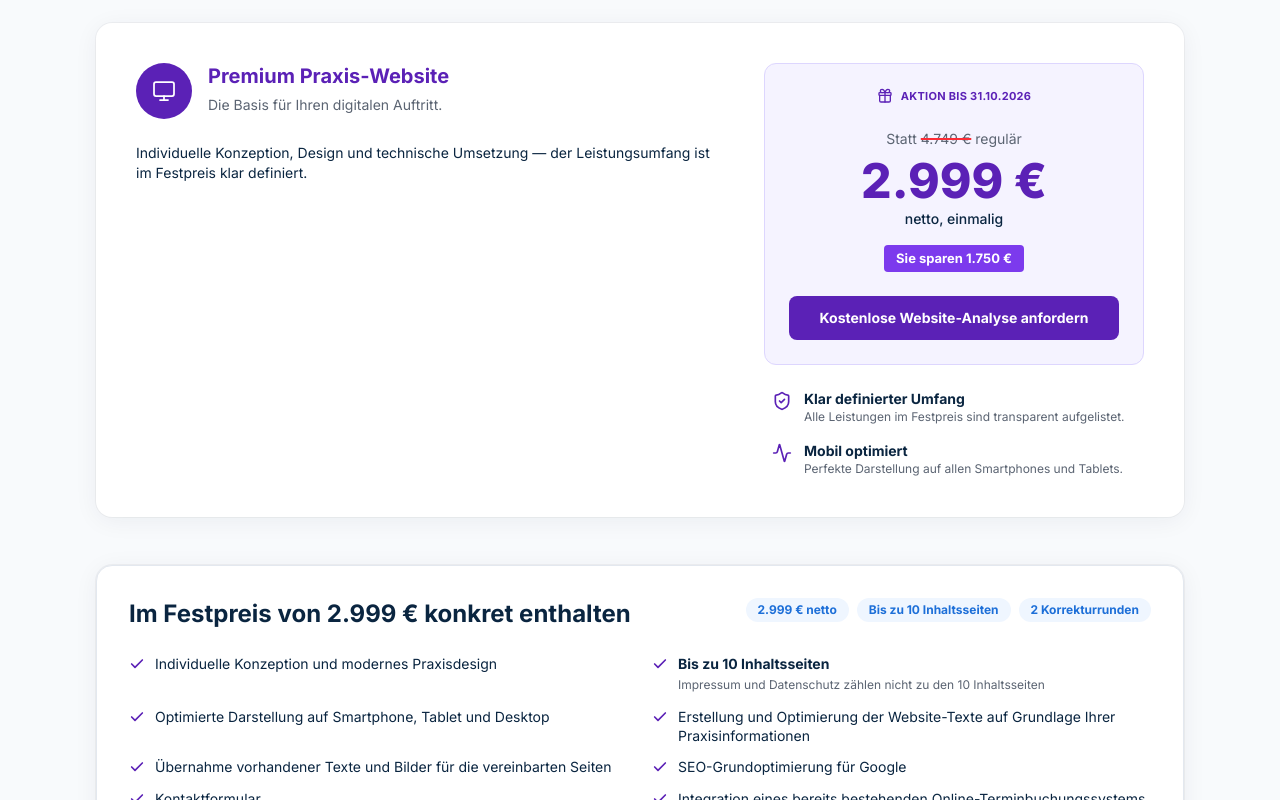
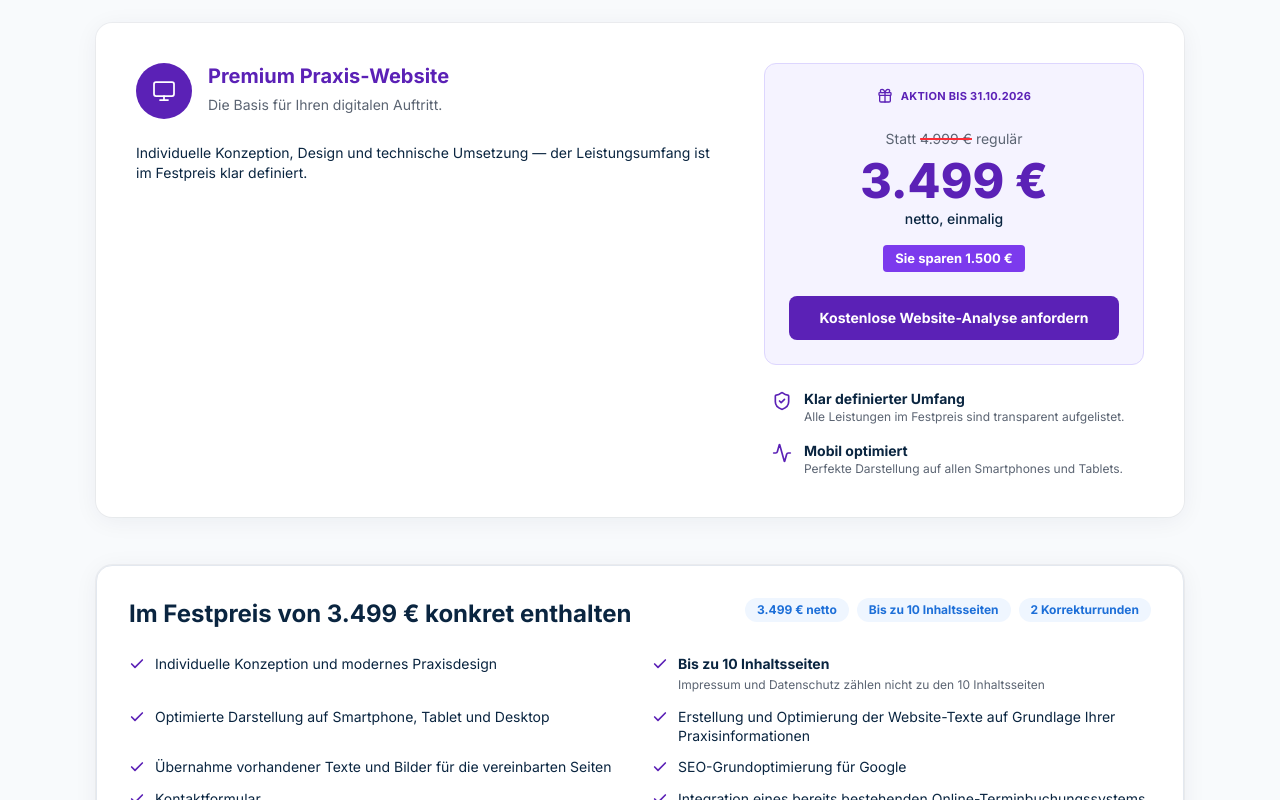
Before and after one commit to martinochs/ochs-werbeagentur, a Next.js app: page /leistungen/praxis-websites in a window 1280 px wide. Shown: the part 780-1580 px from the top of the page. Built offline with nearby package versions, Linux system fonts and the light colour scheme; no server answers.

Commit message:
fix: raise setup prices to 4.999 EUR regular and 3.499 EUR action
Keep the combo package aligned (9.499 / 6.499) so bundle pricing stays consistent with the new single-offer amounts.

Co-authored-by: Cursor <cursoragent@cursor.com>

```diff
--- a/app/leistungen/google-ads/page.tsx
+++ b/app/leistungen/google-ads/page.tsx
@@ -89,7 +89,7 @@ export default function GoogleAdsPage() {
                           Google-Ads-Kampagne
                         </h3>
                         <p className="mt-1 text-sm leading-snug text-muted">
-                          Einmalig 2.999 € netto
+                          Einmalig 3.499 € netto
                         </p>
                       </div>
                     </div>
@@ -128,14 +128,14 @@ export default function GoogleAdsPage() {
                         </p>
                       </div>
                       <div className="mt-6">
-                        <p className="text-sm text-muted">Statt <span className="line-through decoration-red-500 decoration-2">4.749 €</span> regulär</p>
+                        <p className="text-sm text-muted">Statt <span className="line-through decoration-red-500 decoration-2">4.999 €</span> regulär</p>
                         <p className="mt-2 text-5xl font-extrabold text-[#166534]">
-                          2.999 €
+                          3.499 €
                         </p>
                         <p className="mt-1 text-sm font-medium text-navy">einmalig · netto</p>
                       </div>
                       <div className="mx-auto mt-4 inline-block rounded bg-[#16a34a] px-3 py-1 text-[13px] font-bold text-white">
-                        Sie sparen 1.750 €
+                        Sie sparen 1.500 €
                       </div>
                       <a
                         href={erstgespraechUrl("google-ads")}
@@ -314,12 +314,12 @@ export default function GoogleAdsPage() {
                     <span className="text-[11px] font-bold uppercase tracking-wide text-[#ca8a04]">Aktion bis 31.10.2026</span>
                   </div>
                   <div className="mt-1 flex items-baseline gap-2">
-                    <span className="text-sm text-muted line-through decoration-red-500 decoration-2">8.999 €</span>
+                    <span className="text-sm text-muted line-through decoration-red-500 decoration-2">9.499 €</span>
                     {" "}
-                    <span className="text-3xl font-extrabold text-[#ca8a04]">5.499 €</span>
+                    <span className="text-3xl font-extrabold text-[#ca8a04]">6.499 €</span>
                   </div>
                   <div className="mt-1.5 inline-block rounded bg-[#fef08a] px-2 py-0.5 text-[11px] font-bold text-[#a16207]">
-                    Sie sparen 3.500 €
+                    Sie sparen 3.000 €
                   </div>
                 </div>
                 <div className="shrink-0 w-full md:w-auto">
--- a/app/leistungen/praxis-websites/page.tsx
+++ b/app/leistungen/praxis-websites/page.tsx
@@ -63,7 +63,7 @@ export default function PraxisWebsitesPage() {
                 Transparentes Angebot für Ihre Praxis
               </h2>
               <p className="mt-4 text-base text-muted">
-                Festpreis 2.999 € netto mit klar definiertem Leistungsumfang.
+                Festpreis 3.499 € netto mit klar definiertem Leistungsumfang.
               </p>
             </div>
 
@@ -103,14 +103,14 @@ export default function PraxisWebsitesPage() {
                         </p>
                       </div>
                       <div className="mt-6">
-                        <p className="text-sm text-muted">Statt <span className="line-through decoration-red-500 decoration-2">4.749 €</span> regulär</p>
+                        <p className="text-sm text-muted">Statt <span className="line-through decoration-red-500 decoration-2">4.999 €</span> regulär</p>
                         <p className="mt-2 text-5xl font-extrabold text-[#5b21b6]">
-                          2.999 €
+                          3.499 €
                         </p>
                         <p className="mt-1 text-sm font-medium text-navy">netto, einmalig</p>
                       </div>
                       <div className="mx-auto mt-4 inline-block rounded bg-[#7c3aed] px-3 py-1 text-[13px] font-bold text-white">
-                        Sie sparen 1.750 €
+                        Sie sparen 1.500 €
                       </div>
                       <a
                         href={erstgespraechUrl("website")}
@@ -280,12 +280,12 @@ export default function PraxisWebsitesPage() {
                     <span className="text-[11px] font-bold uppercase tracking-wide text-[#ca8a04]">Aktion bis 31.10.2026</span>
                   </div>
                   <div className="mt-1 flex items-baseline gap-2">
-                    <span className="text-sm text-muted line-through decoration-red-500 decoration-2">8.999 €</span>
+                    <span className="text-sm text-muted line-through decoration-red-500 decoration-2">9.499 €</span>
                     {" "}
-                    <span className="text-3xl font-extrabold text-[#ca8a04]">5.499 €</span>
+                    <span className="text-3xl font-extrabold text-[#ca8a04]">6.499 €</span>
                   </div>
                   <div className="mt-1.5 inline-block rounded bg-[#fef08a] px-2 py-0.5 text-[11px] font-bold text-[#a16207]">
-                    Sie sparen 3.500 €
+                    Sie sparen 3.000 €
                   </div>
                 </div>
                 <div className="shrink-0 w-full md:w-auto">
@@ -298,7 +298,7 @@ export default function PraxisWebsitesPage() {
               {/* Footer Bar */}
               <div className="mt-4 flex flex-col md:flex-row items-center justify-center gap-4 border-t border-border pt-6">
                 <div className="flex flex-wrap items-center justify-center gap-x-4 gap-y-2 text-[13px] text-muted">
-                  <span className="flex items-center gap-1.5"><ShieldCheck className="h-4 w-4 text-[#5b21b6]" /> Festpreis 2.999 € netto</span>
+                  <span className="flex items-center gap-1.5"><ShieldCheck className="h-4 w-4 text-[#5b21b6]" /> Festpreis 3.499 € netto</span>
                   <span className="text-border" aria-hidden="true"> &bull; </span>
                   <span>Klar definierter Leistungsumfang</span>
                 </div>
--- a/app/page.tsx
+++ b/app/page.tsx
@@ -22,7 +22,7 @@ import {
 
 const homeFaqItems = [
   faqItems[0], // Was kostet eine professionelle Website für eine Arztpraxis?
-  faqItems[1], // Was ist im Festpreis von 2.999 € netto enthalten?
+  faqItems[1], // Was ist im Festpreis von 3.499 € netto enthalten?
   faqItems[2], // Was versteht sich unter einer Korrekturrunde?
   faqItems[3], // Wie lange dauert die Erstellung einer Praxis-Website?
   faqItems[15], // Wie starten wir mit der Zusammenarbeit?
--- a/components/Header.tsx
+++ b/components/Header.tsx
@@ -61,7 +61,7 @@ export function Header() {
             <Gift className="h-4 w-4 shrink-0 text-[#bbf7d0]" />
             <Link href="/#preise" className="leading-snug transition-opacity hover:opacity-80">
               <span className="font-bold text-[#bbf7d0] underline decoration-[#bbf7d0]/50 underline-offset-2">AKTIONSPREISE BIS 31.10.2026:</span>{" "}
-              Premium Praxis-Website oder Google-Ads-Einrichtung jeweils 2.999 € netto
+              Premium Praxis-Website oder Google-Ads-Einrichtung jeweils 3.499 € netto
             </Link>
           </div>
           <Link
--- a/lib/content/faq.ts
+++ b/lib/content/faq.ts
@@ -6,13 +6,13 @@ export const faqItems = [
 
     answer:
 
-      "Die Kosten hängen von Umfang und Funktionen ab. Unser Premium-Paket kostet regulär 4.749 € netto. Aktuell erhalten Sie die Praxis-Website bis zum 31.10.2026 zum Aktionspreis von 2.999 € netto — mit klar definiertem Leistungsumfang, unter anderem bis zu 10 Inhaltsseiten und 2 Korrekturrunden vor Veröffentlichung. Nach unserer kostenlosen Website-Analyse erhalten Sie ein transparentes Festpreis-Angebot.",
+      "Die Kosten hängen von Umfang und Funktionen ab. Unser Premium-Paket kostet regulär 4.999 € netto. Aktuell erhalten Sie die Praxis-Website bis zum 31.10.2026 zum Aktionspreis von 3.499 € netto — mit klar definiertem Leistungsumfang, unter anderem bis zu 10 Inhaltsseiten und 2 Korrekturrunden vor Veröffentlichung. Nach unserer kostenlosen Website-Analyse erhalten Sie ein transparentes Festpreis-Angebot.",
 
   },
 
   {
 
-    question: "Was ist im Festpreis von 2.999 € netto für die Praxis-Website enthalten?",
+    question: "Was ist im Festpreis von 3.499 € netto für die Praxis-Website enthalten?",
 
     answer:
 
--- a/lib/content/google-ads-arztpraxis.ts
+++ b/lib/content/google-ads-arztpraxis.ts
@@ -1,7 +1,7 @@
 export const googleAdsArztpraxisMetadata = {
   title: "Google Ads für Arztpraxen | OCHS Digital",
   description:
-    "Google Ads für Arztpraxen: individuelle Kampagnenerstellung, Keyword-Recherche und 30 Tage Startoptimierung für 2.999 € netto.",
+    "Google Ads für Arztpraxen: individuelle Kampagnenerstellung, Keyword-Recherche und 30 Tage Startoptimierung für 3.499 € netto.",
   canonicalPath: "/google-ads-arztpraxis",
 };
 
@@ -17,7 +17,7 @@ export const googleAdsArztpraxisHero = {
     "Erreichen Sie potenzielle Patienten genau dann, wenn sie bei Google nach medizinischen Leistungen in Ihrer Region suchen.",
   intro:
     "Wir planen, erstellen und optimieren Ihre Google-Ads-Kampagne passend zu Ihrer Fachrichtung, Ihren Leistungen und Ihrem Einzugsgebiet.",
-  priceHint: "Kampagnenerstellung 2.999 € netto · inklusive 30 Tage Startoptimierung",
+  priceHint: "Kampagnenerstellung 3.499 € netto · inklusive 30 Tage Startoptimierung",
   scopeLinkLabel: "Leistungsumfang ansehen",
 };
 
@@ -76,7 +76,7 @@ export const googleAdsArztpraxisExample = {
 };
 
 export const googleAdsArztpraxisScope = {
-  heading: "Was wir für 2.999 € netto einrichten",
+  heading: "Was wir für 3.499 € netto einrichten",
   strategy: [
     "Analyse Ihrer Praxisleistungen",
     "Berücksichtigung Ihrer Fachrichtung",
@@ -184,7 +184,7 @@ export const googleAdsArztpraxisProcess = {
 
 export const googleAdsArztpraxisPricing = {
   heading: "Google-Ads-Kampagne für Ihre Arztpraxis",
-  price: "2.999 € netto einmalig",
+  price: "3.499 € netto einmalig",
   includesNote: "inklusive 30 Tage Startoptimierung",
   includes: [
     "Keyword-Recherche",
@@ -218,7 +218,7 @@ export const googleAdsArztpraxisBetreuung = {
 
 export const googleAdsArztpraxisBudgetInfo = {
   heading: "Einrichtung und Werbebudget sind getrennte Kosten.",
-  text: "Die 2.999 € netto sind unser einmaliges Honorar für Planung, Einrichtung und 30 Tage Startoptimierung. Das eigentliche Anzeigenbudget legen Sie separat fest und zahlen es direkt an Google.",
+  text: "Die 3.499 € netto sind unser einmaliges Honorar für Planung, Einrichtung und 30 Tage Startoptimierung. Das eigentliche Anzeigenbudget legen Sie separat fest und zahlen es direkt an Google.",
   extra:
     "Die sinnvolle Höhe hängt unter anderem von Fachrichtung, Region, Wettbewerb, Leistungen und den tatsächlichen Klickpreisen ab.",
 };
@@ -233,10 +233,10 @@ export const googleAdsArztpraxisFaq = [
   {
     question: "Was kostet die Einrichtung von Google Ads für meine Arztpraxis?",
     answer:
-      "Die Kampagnenerstellung kostet einmalig 2.999 € netto. Darin sind Planung, Einrichtung und 30 Tage Startoptimierung enthalten.",
+      "Die Kampagnenerstellung kostet einmalig 3.499 € netto. Darin sind Planung, Einrichtung und 30 Tage Startoptimierung enthalten.",
   },
   {
-    question: "Ist das Werbebudget in den 2.999 € enthalten?",
+    question: "Ist das Werbebudget in den 3.499 € enthalten?",
     answer:
       "Nein. Das Anzeigenbudget wird separat festgelegt und direkt an Google gezahlt.",
   },
--- a/lib/content/google-ads-zahnarzt.ts
+++ b/lib/content/google-ads-zahnarzt.ts
@@ -1,7 +1,7 @@
 export const googleAdsZahnarztMetadata = {
   title: "Google Ads für Zahnärzte & Zahnarztpraxen | OCHS Digital",
   description:
-    "Google Ads für Zahnarztpraxen: individuelle Kampagnenerstellung, Keyword-Recherche und 30 Tage Startoptimierung für 2.999 € netto.",
+    "Google Ads für Zahnarztpraxen: individuelle Kampagnenerstellung, Keyword-Recherche und 30 Tage Startoptimierung für 3.499 € netto.",
   canonicalPath: "/google-ads-zahnarzt",
 };
 
@@ -16,7 +16,7 @@ export const googleAdsZahnarztHero = {
   subtitle:
     "Erreichen Sie potenzielle Patienten genau dann, wenn sie bei Google nach zahnmedizinischen Leistungen in Ihrer Region suchen.",
   intro: "Wir planen, erstellen und optimieren Ihre Google-Ads-Kampagne speziell für Ihre Zahnarztpraxis.",
-  priceHint: "Kampagnenerstellung 2.999 € netto · inklusive 30 Tage Startoptimierung",
+  priceHint: "Kampagnenerstellung 3.499 € netto · inklusive 30 Tage Startoptimierung",
   scopeLinkLabel: "Leistungsumfang ansehen",
 };
 
@@ -82,7 +82,7 @@ export const googleAdsZahnarztExample = {
 };
 
 export const googleAdsZahnarztScope = {
-  heading: "Was wir für 2.999 € netto einrichten",
+  heading: "Was wir für 3.499 € netto einrichten",
   strategy: [
     "Analyse Ihrer Praxisleistungen",
     "Definition relevanter Zielregionen",
@@ -189,7 +189,7 @@ export const googleAdsZahnarztProcess = {
 
 export const googleAdsZahnarztPricing = {
   heading: "Google-Ads-Kampagne für Ihre Zahnarztpraxis",
-  price: "2.999 € netto einmalig",
+  price: "3.499 € netto einmalig",
   includesNote: "inklusive 30 Tage Startoptimierung",
   includes: [
     "Keyword-Recherche",
@@ -223,7 +223,7 @@ export const googleAdsZahnarztBetreuung = {
 
 export const googleAdsZahnarztBudgetInfo = {
   heading: "Einrichtung und Werbebudget sind zwei getrennte Kosten.",
-  text: "Die 2.999 € netto sind unser einmaliges Honorar für Planung, Einrichtung und 30 Tage Startoptimierung. Das eigentliche Anzeigenbudget legen Sie separat fest und zahlen es direkt an Google.",
+  text: "Die 3.499 € netto sind unser einmaliges Honorar für Planung, Einrichtung und 30 Tage Startoptimierung. Das eigentliche Anzeigenbudget legen Sie separat fest und zahlen es direkt an Google.",
   extra:
     "Die sinnvolle Höhe des Werbebudgets hängt unter anderem von Region, Wettbewerb, Leistungen und Klickpreisen ab.",
 };
@@ -238,10 +238,10 @@ export const googleAdsZahnarztFaq = [
   {
     question: "Was kostet die Einrichtung von Google Ads für meine Zahnarztpraxis?",
     answer:
-      "Die Kampagnenerstellung kostet einmalig 2.999 € netto. Darin sind Planung, Einrichtung und 30 Tage Startoptimierung enthalten.",
+      "Die Kampagnenerstellung kostet einmalig 3.499 € netto. Darin sind Planung, Einrichtung und 30 Tage Startoptimierung enthalten.",
   },
   {
-    question: "Ist das Google-Werbebudget in den 2.999 € enthalten?",
+    question: "Ist das Google-Werbebudget in den 3.499 € enthalten?",
     answer:
       "Nein. Das Anzeigenbudget wird separat festgelegt und direkt an Google gezahlt.",
   },
--- a/lib/content/website-arztpraxis.ts
+++ b/lib/content/website-arztpraxis.ts
@@ -1,7 +1,7 @@
 export const websiteArztpraxisMetadata = {
   title: "Website für Arztpraxen erstellen lassen | OCHS Digital",
   description:
-    "Moderne Websites für Arztpraxen: individuelles Design, bis zu 10 Seiten, persönliche Betreuung und klarer Festpreis. Aktuell 2.999 € netto.",
+    "Moderne Websites für Arztpraxen: individuelles Design, bis zu 10 Seiten, persönliche Betreuung und klarer Festpreis. Aktuell 3.499 € netto.",
   canonicalPath: "/website-arztpraxis",
 };
 
@@ -15,7 +15,7 @@ export const websiteArztpraxisHero = {
   h1: "Moderne Websites für Arztpraxen",
   subtitle:
     "Individuell entwickelt für moderne Arztpraxen – mobil optimiert, klar strukturiert und auf eine professionelle Patientenkommunikation ausgerichtet.",
-  priceHint: "Aktuell 2.999 € statt 4.749 € netto",
+  priceHint: "Aktuell 3.499 € statt 4.999 € netto",
   trustBullets: "Bis zu 10 Inhaltsseiten · 2 Korrekturrunden · persönliche Betreuung",
   designLinkLabel: "Praxis-Designs ansehen",
 };
@@ -169,8 +169,8 @@ export const websiteArztpraxisProcess = {
 
 export const websiteArztpraxisPricing = {
   heading: "Ihre neue Praxis-Website",
-  regular: "4.749 € netto",
-  action: "2.999 € netto",
+  regular: "4.999 € netto",
+  action: "3.499 € netto",
   includes: [
     "Bis zu 10 Inhaltsseiten",
     "2 Korrekturrunden",
@@ -207,7 +207,7 @@ export const websiteArztpraxisFaq = [
   {
     question: "Was kostet eine neue Website für meine Arztpraxis?",
     answer:
-      "Der reguläre Festpreis beträgt 4.749 € netto. Aktuell bieten wir die Umsetzung zum Aktionspreis von 2.999 € netto an.",
+      "Der reguläre Festpreis beträgt 4.999 € netto. Aktuell bieten wir die Umsetzung zum Aktionspreis von 3.499 € netto an.",
   },
   {
     question: "Wie viele Seiten sind enthalten?",
--- a/lib/content/website-package.ts
+++ b/lib/content/website-package.ts
@@ -1,10 +1,10 @@
-export const websitePackageActionPrice = "2.999 €";
+export const websitePackageActionPrice = "3.499 €";
 
 export const websitePackageScopeHeading =
-  "Im Festpreis von 2.999 € konkret enthalten";
+  "Im Festpreis von 3.499 € konkret enthalten";
 
 export const websitePackageScopeHighlights = [
-  "2.999 € netto",
+  "3.499 € netto",
   "Bis zu 10 Inhaltsseiten",
   "2 Korrekturrunden",
 ] as const;
--- a/lib/content/website-zahnarzt.ts
+++ b/lib/content/website-zahnarzt.ts
@@ -1,7 +1,7 @@
 export const websiteZahnarztMetadata = {
   title: "Website für Zahnärzte erstellen lassen | OCHS Digital",
   description:
-    "Moderne Websites für Zahnarztpraxen: individuelles Design, bis zu 10 Seiten, persönliche Betreuung und klarer Festpreis. Aktuell 2.999 € netto.",
+    "Moderne Websites für Zahnarztpraxen: individuelles Design, bis zu 10 Seiten, persönliche Betreuung und klarer Festpreis. Aktuell 3.499 € netto.",
   canonicalPath: "/website-zahnarzt",
 };
 
@@ -15,8 +15,8 @@ export const websiteZahnarztHero = {
   h1: "Websites für Zahnarztpraxen, die Patienten überzeugen.",
   subtitle:
     "Individuell entwickelt für Zahnärzte – professionell, mobil optimiert und darauf ausgerichtet, aus Website-Besuchern neue Patienten zu machen.",
-  priceCurrent: "Aktuell 2.999 €",
-  priceCompare: "4.749 €",
+  priceCurrent: "Aktuell 3.499 €",
+  priceCompare: "4.999 €",
   priceSuffix: "netto",
   trustBullets: "Bis zu 10 Inhaltsseiten · 2 Korrekturrunden · persönliche Betreuung",
   designLinkLabel: "Beispiel-Website ansehen",
@@ -196,8 +196,8 @@ export const websiteZahnarztProcess = {
 
 export const websiteZahnarztPricing = {
   heading: "Ihre neue Zahnarzt-Website",
-  regular: "4.749 € netto",
-  action: "2.999 € netto",
+  regular: "4.999 € netto",
+  action: "3.499 € netto",
   includes: [
     "Bis zu 10 Inhaltsseiten",
     "2 Korrekturrunden",
@@ -233,7 +233,7 @@ export const websiteZahnarztFaq = [
   {
     question: "Was kostet eine neue Website für meine Zahnarztpraxis?",
     answer:
-      "Der reguläre Festpreis beträgt 4.749 € netto. Aktuell bieten wir die Umsetzung zum Aktionspreis von 2.999 € netto an.",
+      "Der reguläre Festpreis beträgt 4.999 € netto. Aktuell bieten wir die Umsetzung zum Aktionspreis von 3.499 € netto an.",
   },
   {
     question: "Wie viele Seiten sind enthalten?",
```
Also changed, not shown: components/PricingSection.tsx (+9 -9 lines).
